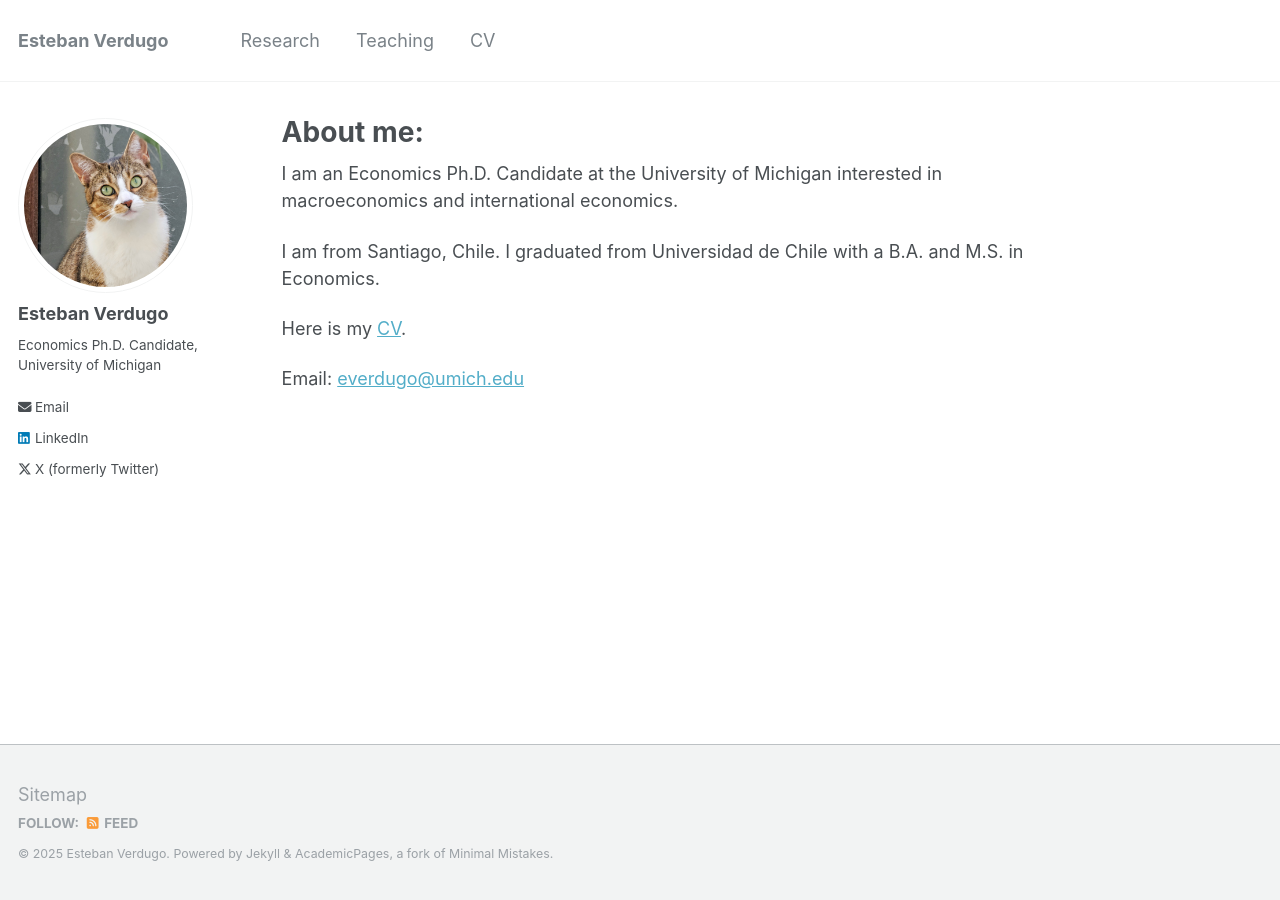
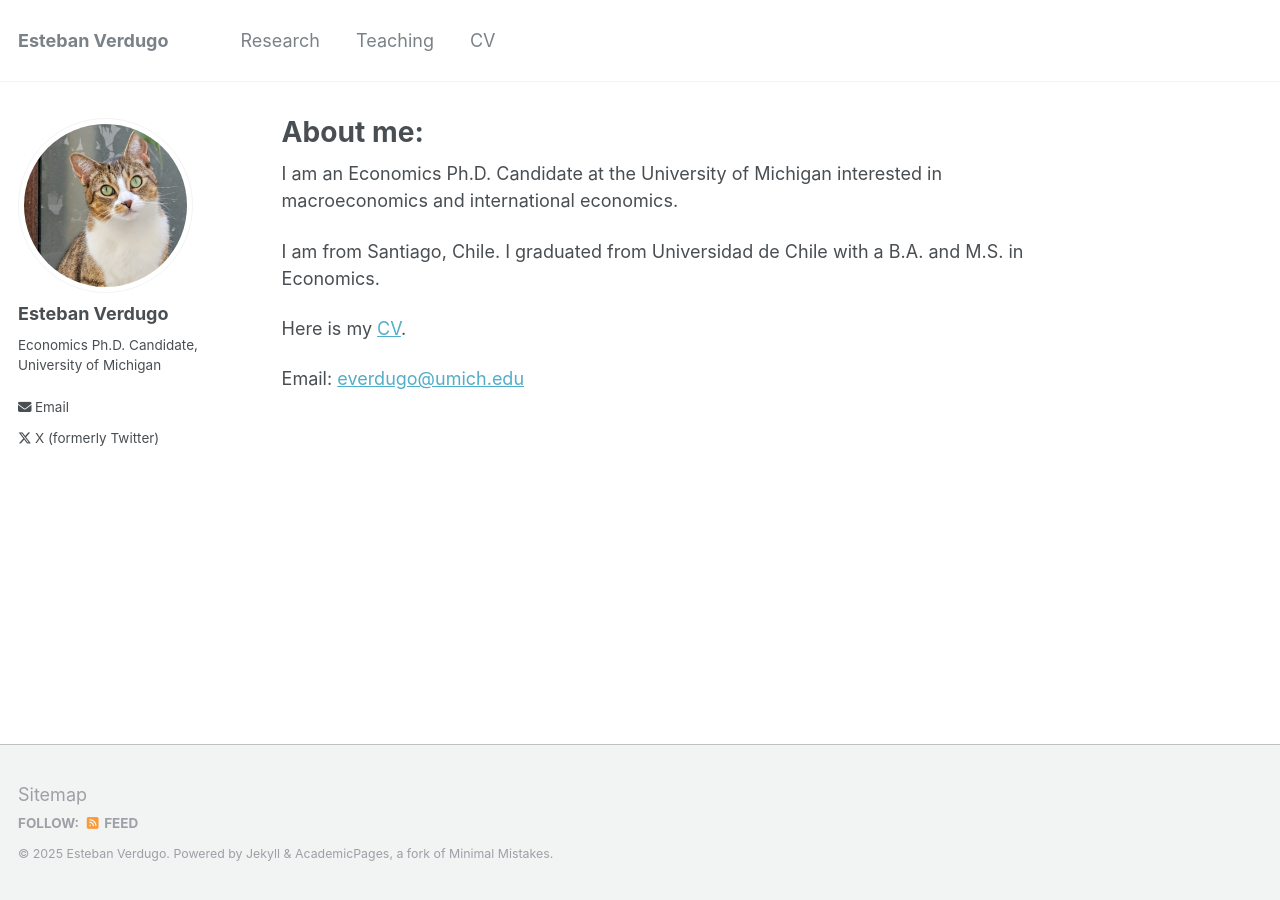
Before and after one commit to everdugop/everdugop.github.io, a Jekyll site: the page built from _pages/about.md, in a window 1280 px wide. Built offline with Jekyll 4.4.1, drawn with Linux system fonts in a browser that asks for light colours.

Commit message:
Update _config.yml

```diff
--- a/_config.yml
+++ b/_config.yml
@@ -29,7 +29,6 @@ author:
   email            : "everdugo@umich.edu"
 
   # Social media
-  linkedin         : 'trianayentzen'
   twitter         : 'tyentzen'
 
 # Site Settings
```
